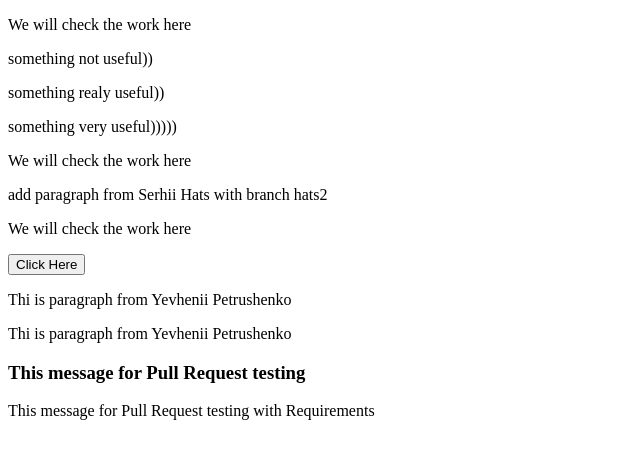
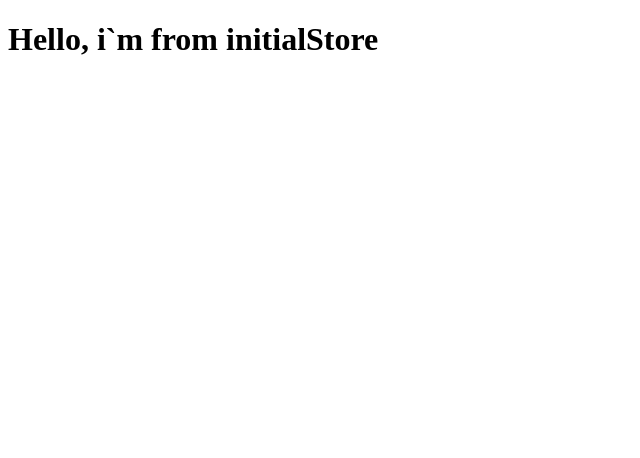
Before and after one commit to TemchenkoVolodymyr/CourseReactProject, a React (Create React App) app: page / in a window 1280 px wide. Shown: the top 458 px of the page, without its empty margins (0-640 px from the left). Built offline with nearby package versions, Linux system fonts and the light colour scheme.

Commit message:
added yarn depend

```diff
--- a/package.json
+++ b/package.json
@@ -15,7 +15,8 @@
     "redux": "^4.2.1",
     "redux-form": "^8.3.10",
     "redux-thunk": "^2.4.2",
-    "web-vitals": "^2.1.4"
+    "web-vitals": "^2.1.4",
+    "yarn": "^1.22.19"
   },
   "scripts": {
     "start": "react-scripts start",
--- a/src/App.js
+++ b/src/App.js
@@ -1,20 +1,10 @@
 import './App.css';
+import Header from "./Components/Header/Header";
 
 function App() {
   return (
     <div>
-      <p>We will check the work here </p>
-      <p>something not useful))</p>
-      <p>something realy useful))</p>
-      <p>something very useful)))))</p>
-      <p>We will check the work here </p>
-      <p>add paragraph from Serhii Hats with branch hats2</p>
-      <p>We will check the work here </p>
-      <button>Click Here</button>
-      <p>Thi is paragraph from Yevhenii Petrushenko</p>
-      <p>Thi is paragraph from Yevhenii Petrushenko</p>
-      <h3>This message for Pull Request testing</h3>
-      <p>This message for Pull Request testing with Requirements</p>
+     <Header />
     </div>
   );
 }
--- a/src/Components/Header/Header.js
+++ b/src/Components/Header/Header.js
@@ -3,7 +3,7 @@ import {useSelector} from "react-redux";
 
 const Header = () => {
 
- let {header} = useSelector((store) => store.header)
+ let header = useSelector((store) => store.header)
   return (
    <>
      <h1>{header}</h1>
```
Also changed, not shown: 1 other file (tests, documents, lock files or other folders).
